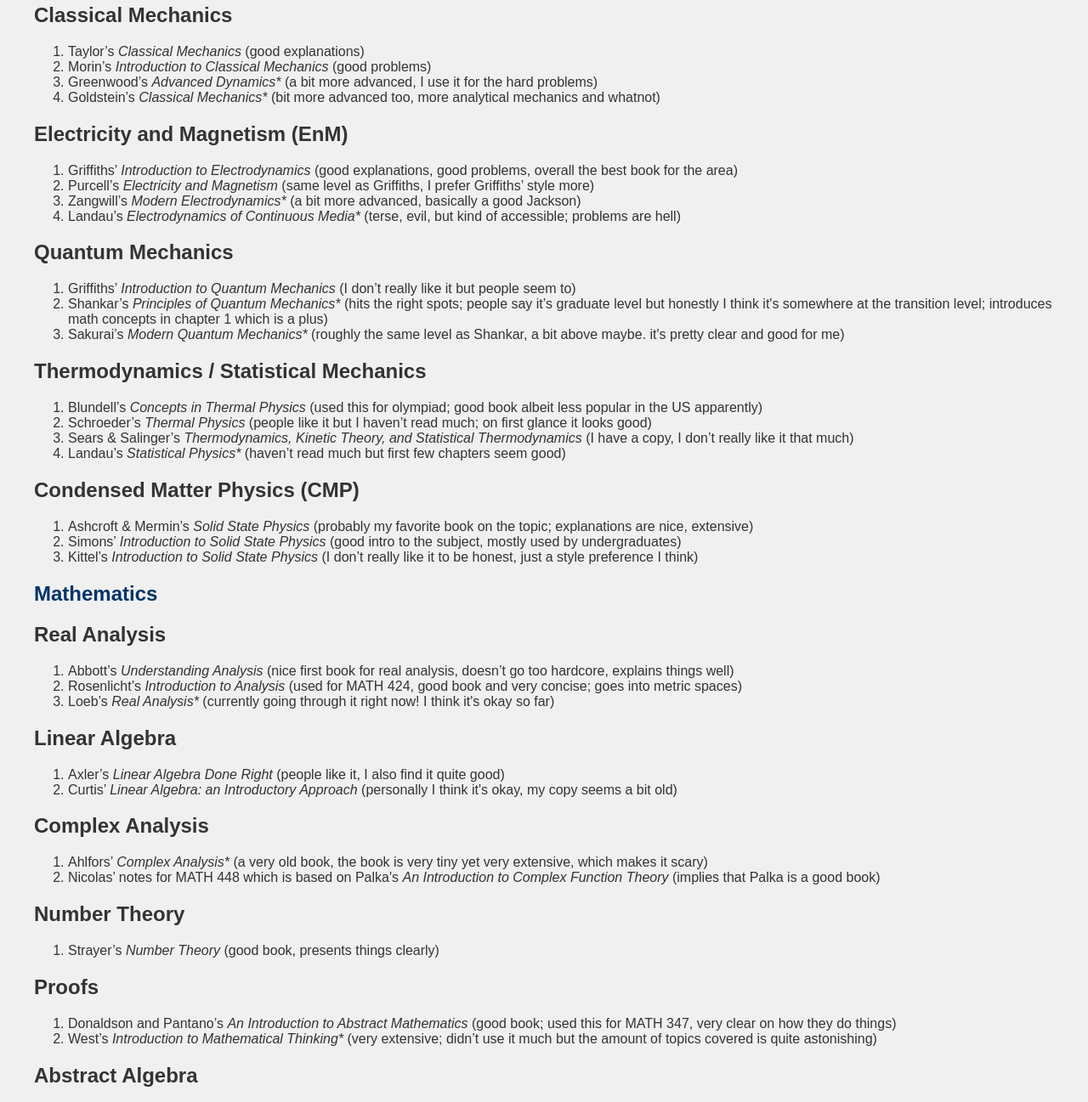
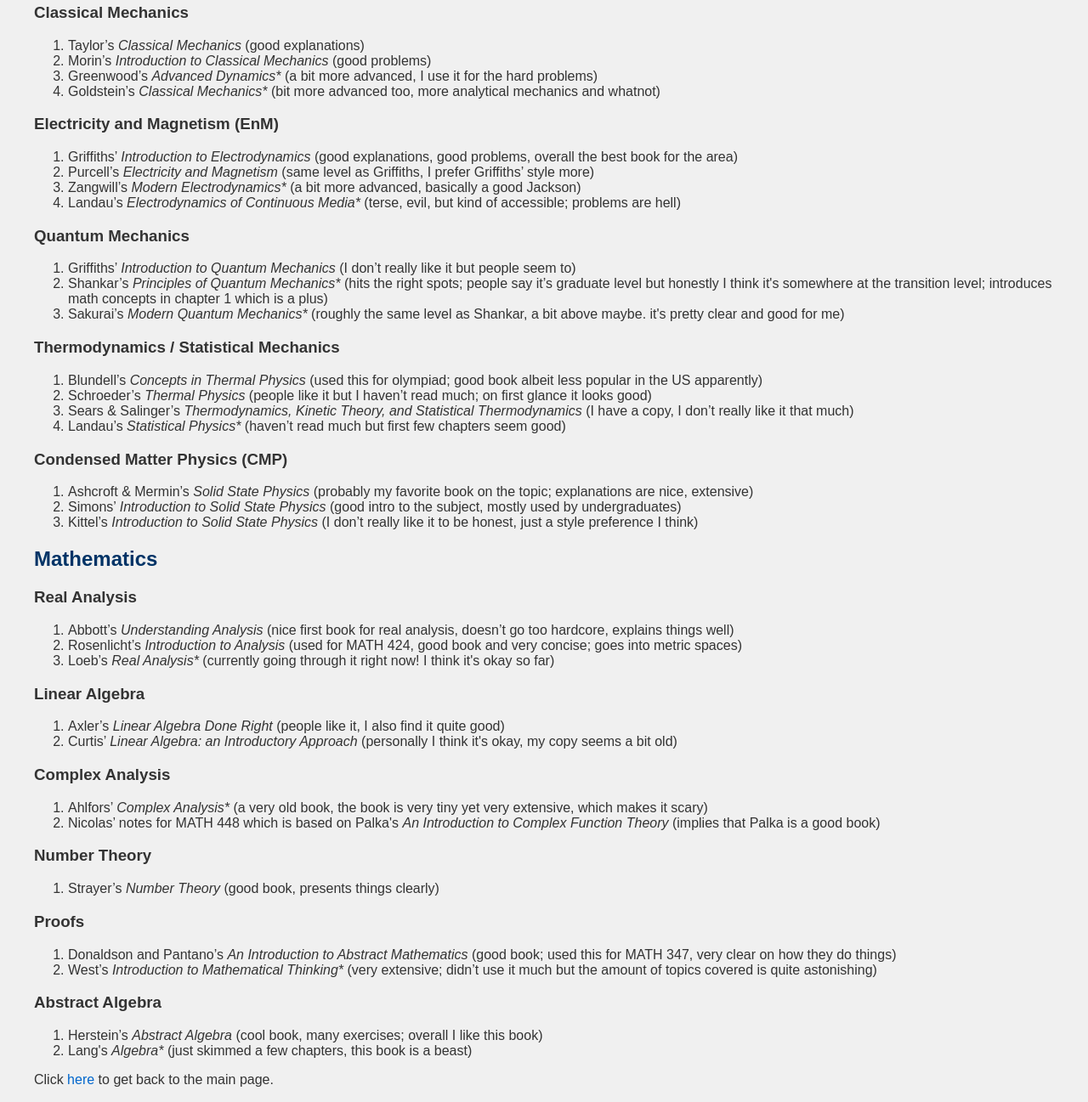
Before and after one commit to andiasalfitra/andiasalfitra.github.io, a plain HTML site: page bookcollection.html in a window 1280 px wide. Shown: the part 140-1437 px from the top of the page at 85% size. Drawn offline with Linux system fonts and the light colour scheme.

Commit message:
Update bookcollection.html

```diff
--- a/bookcollection.html
+++ b/bookcollection.html
@@ -25,7 +25,7 @@
   <p>Over my high school years and my college years, I dabbled in some physics and mathematics. Did physics olympiad in high school, had many hyperfixations in college, so I'll give some resources that I've used in the past or even am currently reading. Note that the books I give a (*) means it's a more advanced book from the rest</p>
   <section>
   <h1>Physics</h1>
-    <h2>Classical Mechanics</h2>
+    <h3>Classical Mechanics</h3>
 <ol>
   <li>Taylor’s <i>Classical Mechanics</i> (good explanations)</li>
   <li>Morin’s <i>Introduction to Classical Mechanics</i> (good problems)</li>
@@ -33,7 +33,7 @@
   <li>Goldstein’s <i>Classical Mechanics*</i> (bit more advanced too, more analytical mechanics and whatnot)</li>
 </ol>
 
-<h2>Electricity and Magnetism (EnM)</h2>
+<h3>Electricity and Magnetism (EnM)</h3>
 <ol>
   <li>Griffiths’ <i>Introduction to Electrodynamics</i> (good explanations, good problems, overall the best book for the area)</li>
   <li>Purcell’s <i>Electricity and Magnetism</i> (same level as Griffiths, I prefer Griffiths’ style more)</li>
@@ -41,14 +41,14 @@
   <li>Landau’s <i>Electrodynamics of Continuous Media*</i> (terse, evil, but kind of accessible; problems are hell)</li>
 </ol>
 
-<h2>Quantum Mechanics</h2>
+<h3>Quantum Mechanics</h3>
 <ol>
   <li>Griffiths’ <i>Introduction to Quantum Mechanics</i> (I don’t really like it but people seem to)</li>
   <li>Shankar’s <i>Principles of Quantum Mechanics*</i> (hits the right spots; people say it’s graduate level but honestly I think it's somewhere at the transition level; introduces math concepts in chapter 1 which is a plus)</li>
   <li>Sakurai’s <i>Modern Quantum Mechanics*</i> (roughly the same level as Shankar, a bit above maybe. it's pretty clear and good for me)</li>
 </ol>
 
-<h2>Thermodynamics / Statistical Mechanics</h2>
+<h3>Thermodynamics / Statistical Mechanics</h3>
 <ol>
   <li>Blundell’s <i>Concepts in Thermal Physics</i> (used this for olympiad; good book albeit less popular in the US apparently)</li>
   <li>Schroeder’s <i>Thermal Physics</i> (people like it but I haven’t read much; on first glance it looks good)</li>
@@ -56,7 +56,7 @@
   <li>Landau’s <i>Statistical Physics*</i> (haven’t read much but first few chapters seem good)</li>
 </ol>
 
-<h2>Condensed Matter Physics (CMP)</h2>
+<h3>Condensed Matter Physics (CMP)</h3>
 <ol>
   <li>Ashcroft &amp; Mermin’s <i>Solid State Physics</i> (probably my favorite book on the topic; explanations are nice, extensive)</li>
   <li>Simons’ <i>Introduction to Solid State Physics</i> (good intro to the subject, mostly used by undergraduates)</li>
@@ -66,37 +66,37 @@
 
   <section>
   <h1>Mathematics</h1>
- <h2>Real Analysis</h2>
+ <h3>Real Analysis</h3>
 <ol>
   <li>Abbott’s <i>Understanding Analysis</i> (nice first book for real analysis, doesn’t go too hardcore, explains things well)</li>
   <li>Rosenlicht’s <i>Introduction to Analysis</i> (used for MATH 424, good book and very concise; goes into metric spaces)</li>
   <li>Loeb’s <i>Real Analysis*</i> (currently going through it right now! I think it's okay so far)</li>
 </ol>
 
-<h2>Linear Algebra</h2>
+<h3>Linear Algebra</h3>
 <ol>
   <li>Axler’s <i>Linear Algebra Done Right</i> (people like it, I also find it quite good)</li>
   <li>Curtis’ <i>Linear Algebra: an Introductory Approach</i> (personally I think it's okay, my copy seems a bit old)</li>
 </ol>
 
-<h2>Complex Analysis</h2>
+<h3>Complex Analysis</h3>
 <ol>
   <li>Ahlfors’ <i>Complex Analysis*</i> (a very old book, the book is very tiny yet very extensive, which makes it scary)</li>
   <li>Nicolas’ notes for MATH 448 which is based on Palka's <i>An Introduction to Complex Function Theory</i> (implies that Palka is a good book)</li>
 </ol>
 
-<h2>Number Theory</h2>
+<h3>Number Theory</h3>
 <ol>
   <li>Strayer’s <i>Number Theory</i> (good book, presents things clearly)</li>
 </ol>
 
-<h2>Proofs</h2>
+<h3>Proofs</h3>
 <ol>
   <li>Donaldson and Pantano’s <i>An Introduction to Abstract Mathematics</i> (good book; used this for MATH 347, very clear on how they do things)</li>
   <li>West’s <i>Introduction to Mathematical Thinking*</i> (very extensive; didn’t use it much but the amount of topics covered is quite astonishing)</li>
 </ol>
 
-<h2>Abstract Algebra</h2>
+<h3>Abstract Algebra</h3>
 <ol>
   <li>Herstein’s <i>Abstract Algebra</i> (cool book, many exercises; overall I like this book)</li>
   <li>Lang's <i>Algebra*</i> (just skimmed a few chapters, this book is a beast)</li>
```
